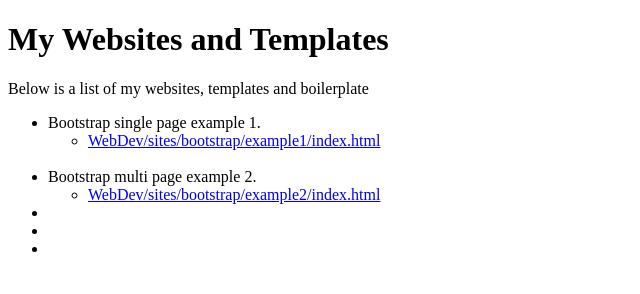
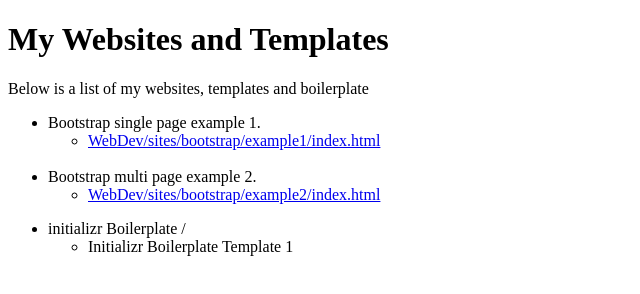
Before and after one commit to farhansRepo/MyExampleWebsiteTemplates, a plain HTML site: page index.html in a window 1280 px wide. Shown: the whole page, without its empty margins (0-640 px from the left). Drawn offline with Linux system fonts and the light colour scheme.

Commit message:
Update index.html

```diff
--- a/index.html
+++ b/index.html
@@ -16,9 +16,12 @@
     <ul>
       <li><a href="https://farhansrepo.github.io/WebDev/sites/bootstrap/example2/index.html">WebDev/sites/bootstrap/example2/index.html</a></li>
     </ul>
-  <li></li>
-  <li></li>
-  <li></li>
+</ul>
+<ul>
+  <li>initializr Boilerplate /</li>
+<ul>
+  <li><a hre="https://farhansrepo.github.io/WebDev/initializrHTML5Boilerplate/initializr1/">Initializr Boilerplate Template 1</a></li>
+</ul>
 </ul>
 
 </body>
```
